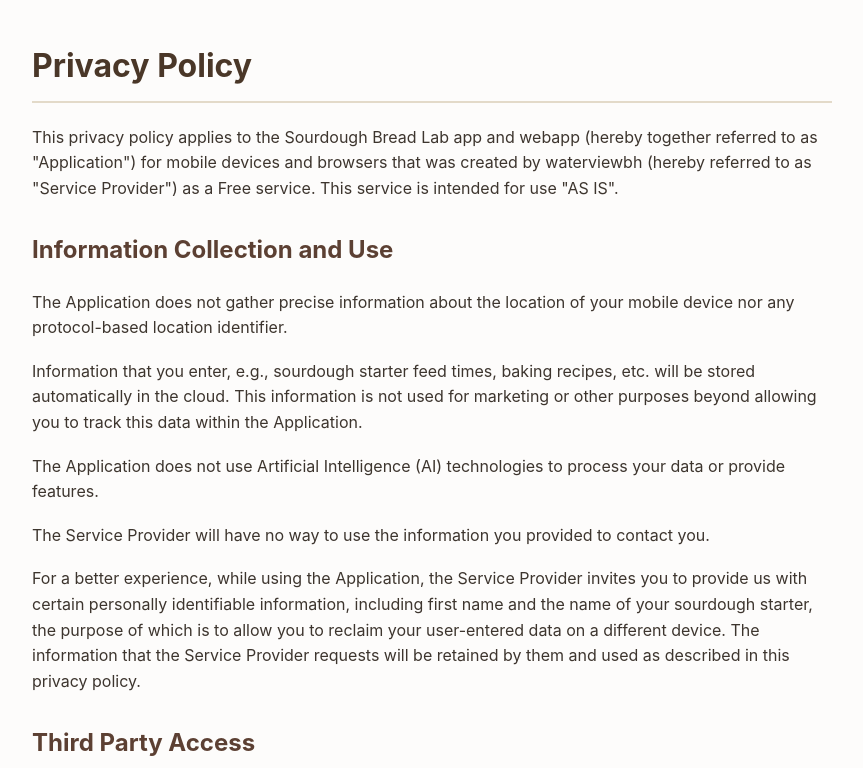
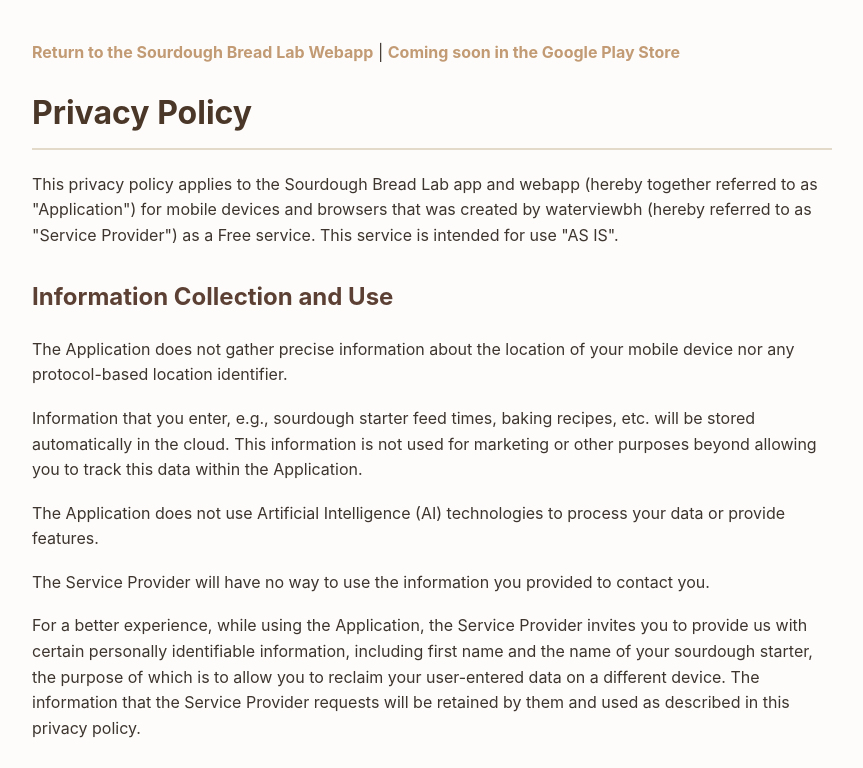
Before and after one commit to waterviewbh/privacy-policy, a plain HTML site: page index.html in a window 1280 px wide. Shown: the top 768 px of the page, without its empty margins (208-1071 px from the left). Drawn offline with Linux system fonts and the light colour scheme.

Commit message:
Add navigation links to index.html
Linking back to the app and (later) to the Play Store

```diff
--- a/index.html
+++ b/index.html
@@ -47,6 +47,12 @@
     </style>
 </head>
 <body>
+
+    <div class="nav-links">
+    <a href="bakersbanch.app">Return to the Sourdough Bread Lab Webapp</a>
+    <span class="separator">|</span>
+    <!--a href="YOUR_PLAY_STORE_URL" target="_blank" rel="noopener"--><a>Coming soon in the Google Play Store</a>
+</div>
 
     <h1>Privacy Policy</h1>
     <p>This privacy policy applies to the Sourdough Bread Lab app and webapp (hereby together referred to as "Application") for mobile devices and browsers that was created by waterviewbh (hereby referred to as "Service Provider") as a Free service. This service is intended for use "AS IS".</p>
```
